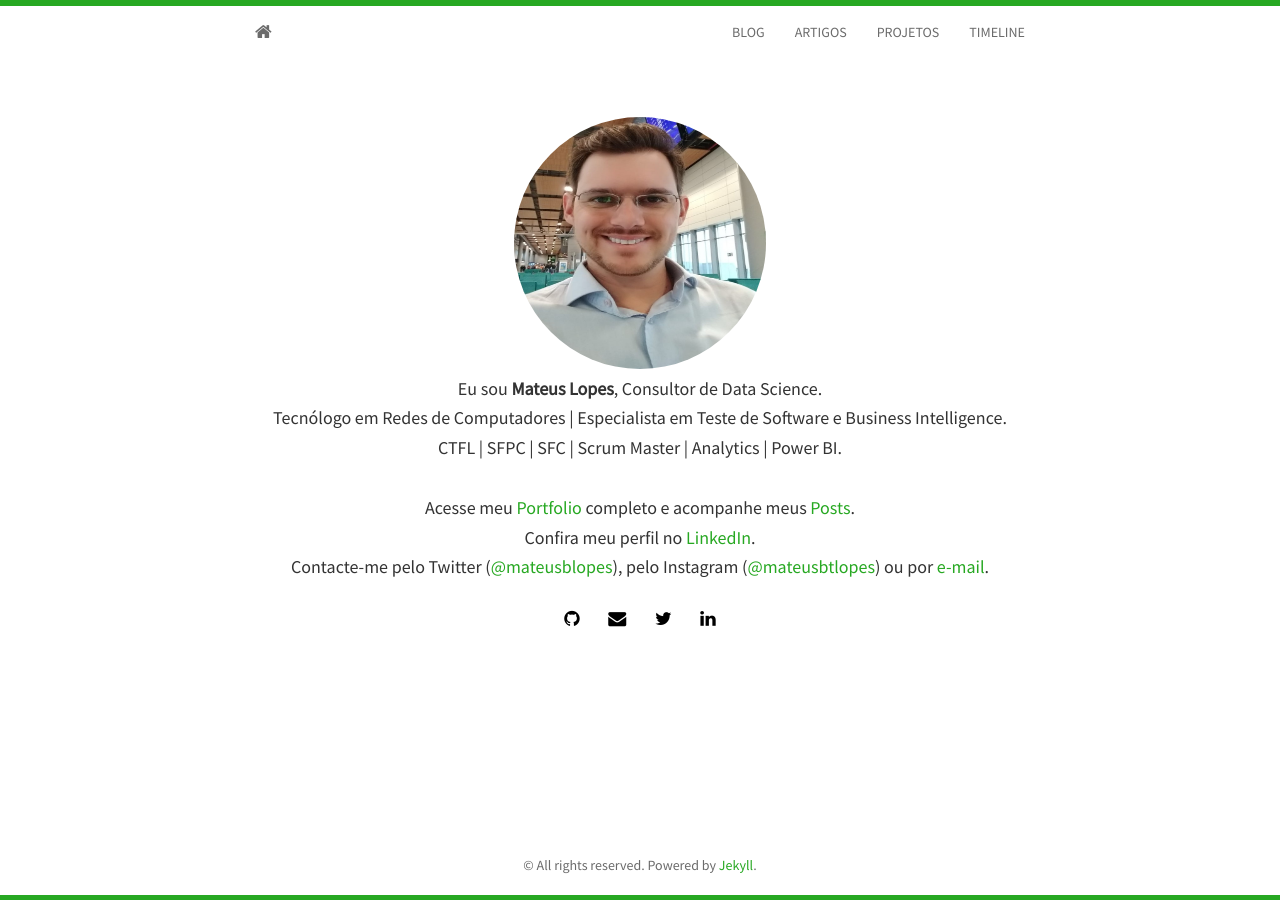
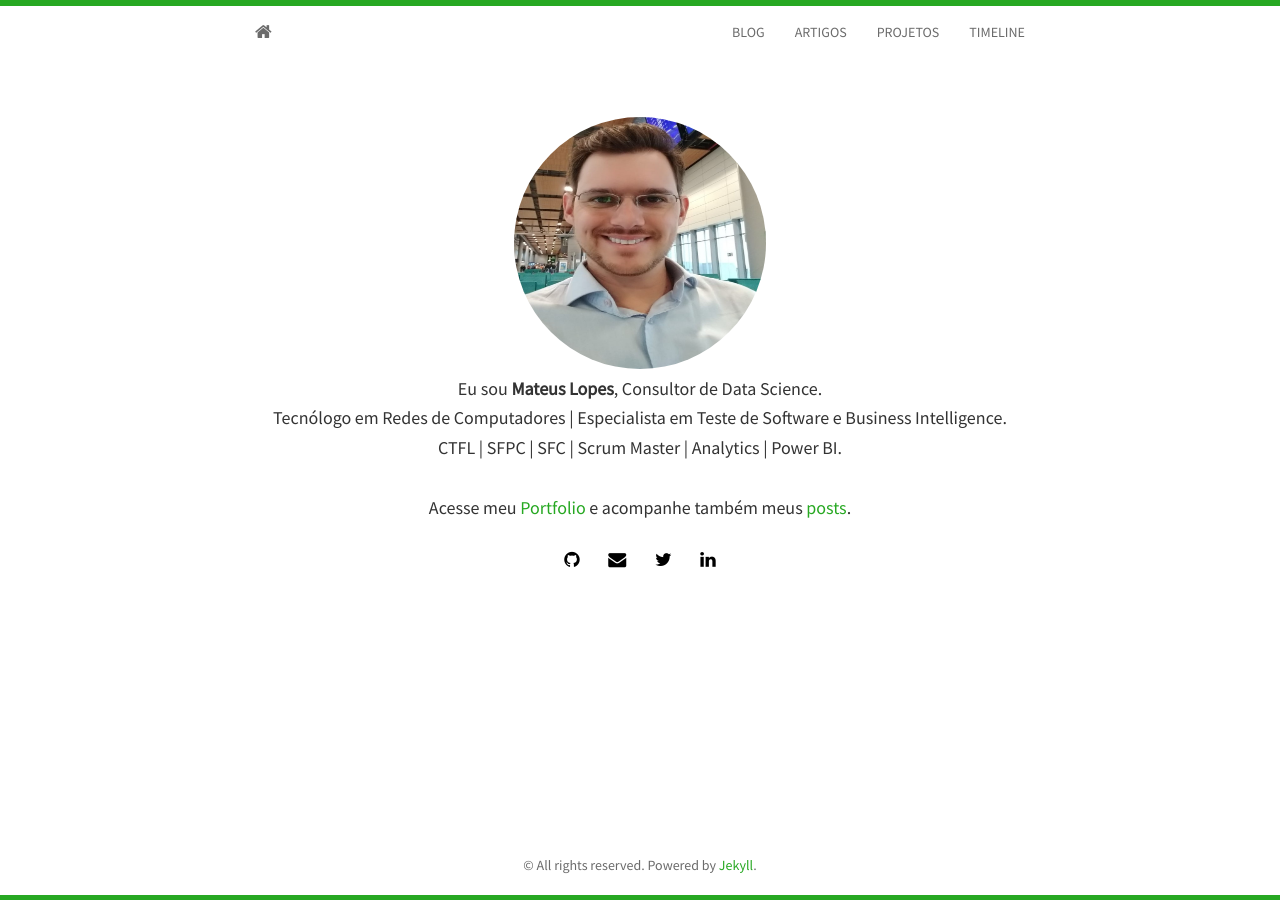
Before and after one commit to mateusbtlopes/mateusbtlopes.github.io, a Jekyll site: the page built from index.html, in a window 1280 px wide. Built offline with Jekyll 4.4.1, drawn with Linux system fonts in a browser that asks for light colours; nearby versions of some CDN libraries; the list of posts is cut into pages by our own code.

Commit message:
Update index.html

```diff
--- a/index.html
+++ b/index.html
@@ -12,9 +12,7 @@ layout: home
 	<h4>Tecnólogo em Redes de Computadores | Especialista em Teste de Software e Business Intelligence.</h4>
 	<h4>CTFL | SFPC | SFC | Scrum Master | Analytics | Power BI.</h4>
 	<br/>
-	<h4>Acesse meu <a href="{{ site.baseurl }}/projects.html"> Portfolio</a> completo e acompanhe meus <a href="{{ site.baseurl }}/blog.html"> Posts</a>.</h4>
-	<h4>Confira meu perfil no <a href="https://linkedin.com/in/mateusblopes/" target="_blank">LinkedIn</a>.</h4>
-	<h4>Contacte-me pelo Twitter (<a href="http://twitter.com/{{ site.twitter }}" target="_blank">@{{ site.twitter }}</a>), pelo Instagram (<a href="https://www.instagram.com/{{ site.instagram }}" target="_blank">@{{ site.instagram }}</a>) ou por <a href="mailto:{{ site.email }}">e-mail</a>.</h4>
+	<h4>Acesse meu <a href="{{ site.baseurl }}/projects"> Portfolio</a> e acompanhe também meus <a href="{{ site.baseurl }}/blog"> posts</a>.</h4>
 
 	{% include social.html %}
 
```
